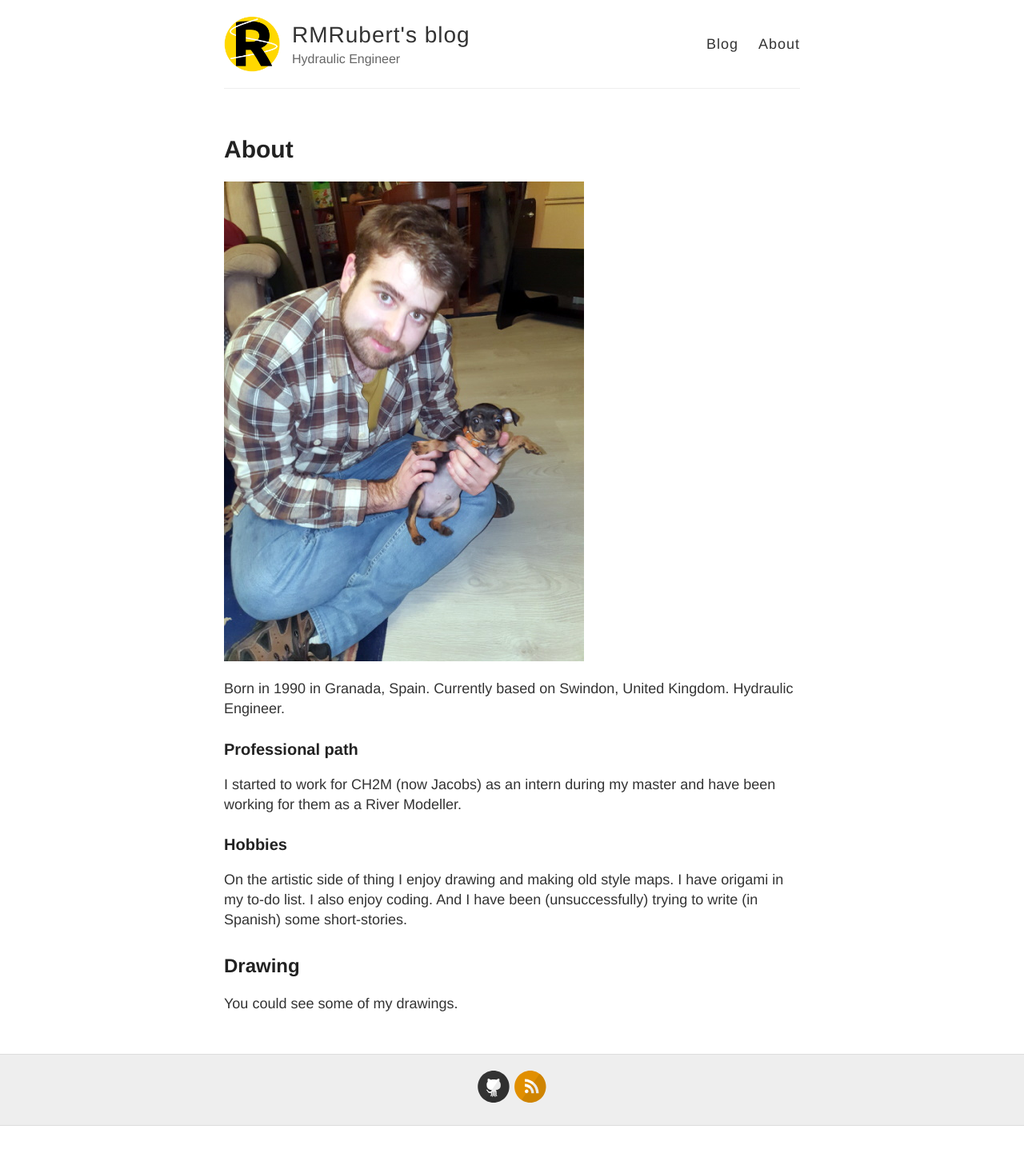
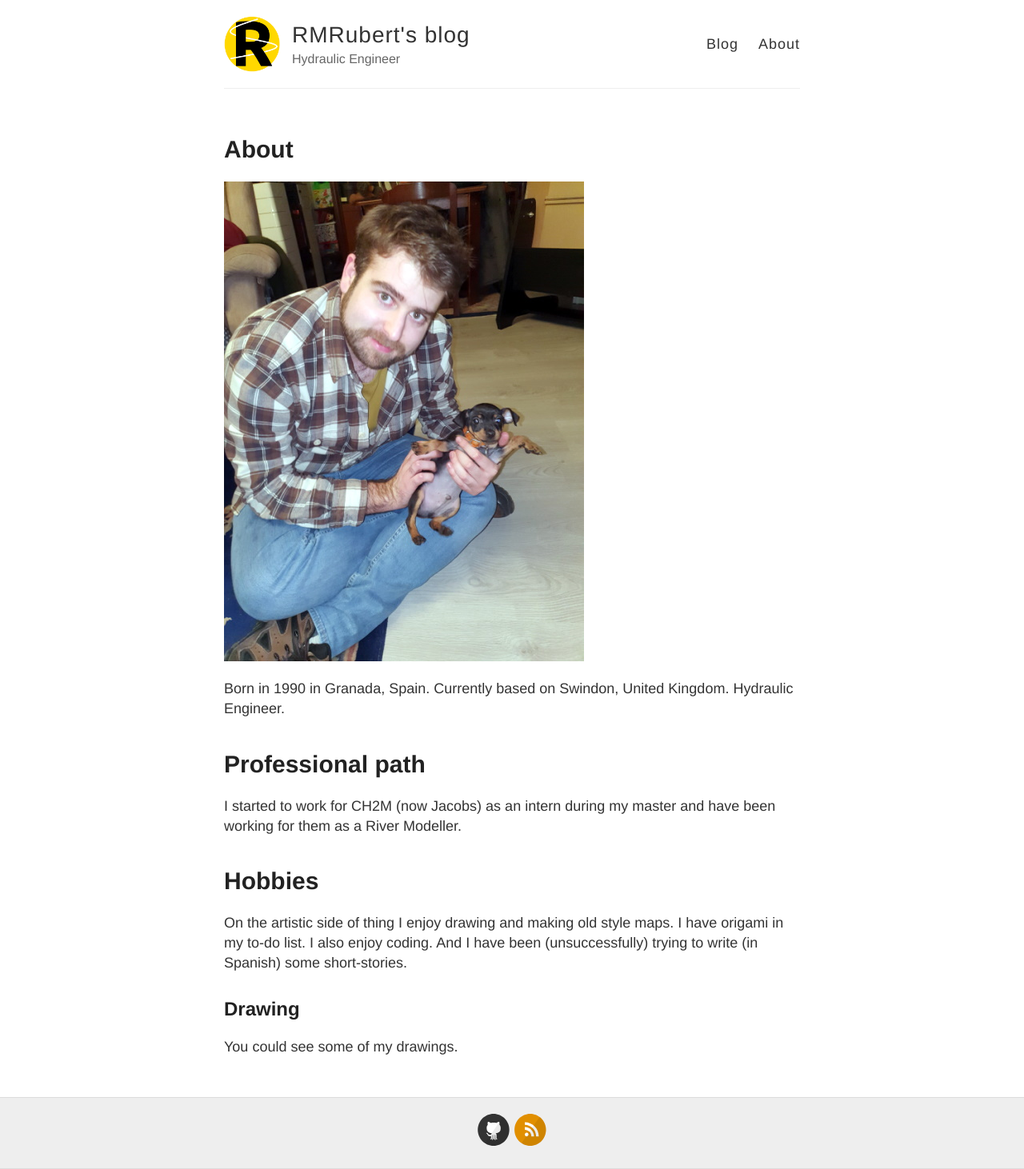
Before and after one commit to RMRubert/RMRubert.github.io, a Jekyll site: the page built from about.md, in a window 1280 px wide. Shown: the whole page at 80% size. Built offline with Jekyll 4.4.1, drawn with Linux system fonts in a browser that asks for light colours; before the commit the page ends 1408 px from its top, so only the background shows below that.

```diff
--- a/about.md
+++ b/about.md
@@ -8,11 +8,11 @@ permalink: /about/
 
 Born in 1990 in Granada, Spain. Currently based on Swindon, United Kingdom. Hydraulic Engineer.
 
-### Professional path
+# Professional path
 
 I started to work for CH2M (now Jacobs) as an intern during my master and have been working for them as a River Modeller.
 
-### Hobbies
+# Hobbies
 
 On the artistic side of thing I enjoy drawing and making old style maps. I have origami in my to-do list. I also enjoy coding. And I have been (unsuccessfully) trying to write (in Spanish) some short-stories.
 
```
